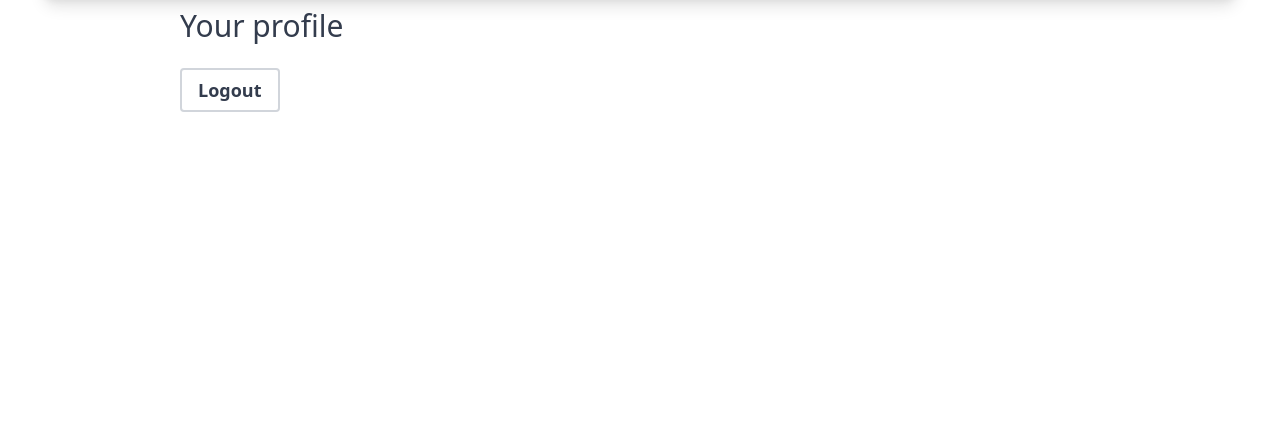
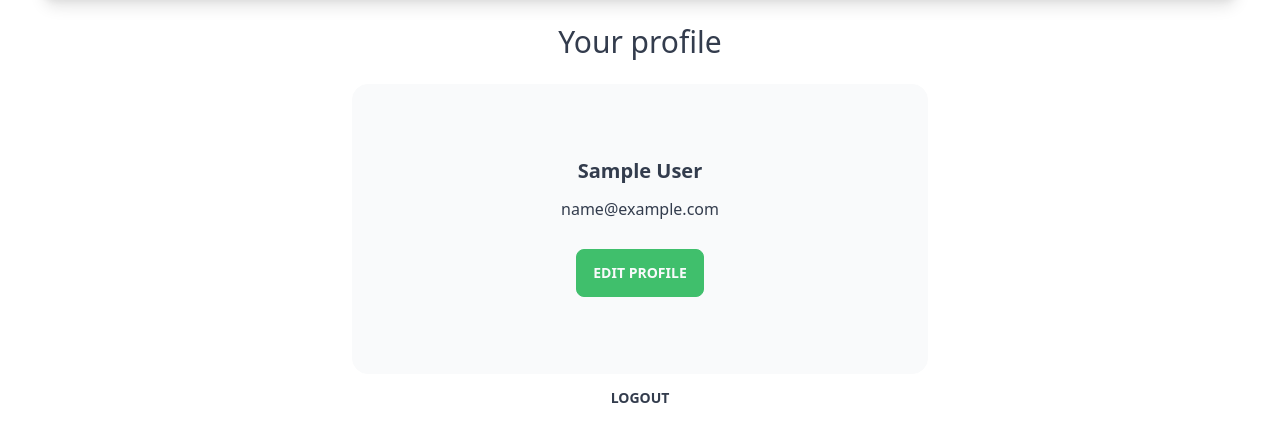
Before and after one commit to Afani97/Timary, a Django app: page /profile/ in a window 1280 px wide. Shown: the part 72-514 px from the top of the page. Run offline with Django 3.2, Linux system fonts and the light colour scheme; a user stored in the database is signed in; tables that the repository leaves empty hold one stand-in row (values such as "Sample post"); some libraries are stand-ins or nearby versions.

Commit message:
update profile template, views, forms

```diff
--- /dev/null
+++ b/timary/templates/partials/_profile.html
@@ -0,0 +1,14 @@
+<div class="p-10 card bg-base-200 lg:card-side bordered" id="user-profile">
+  <div class="card-body">
+    <h2 class="card-title text-center">{{ profile.user.first_name }} {{ profile.user.last_name }}</h2>
+    <p class="text-center">{{ profile.user.email }}</p>
+    <div class="card-actions flex justify-center">
+        <button class="btn btn-primary btn-active"
+                hx-get="{% url 'timary:edit_user_profile' %}"
+                hx-target="#user-profile"
+                hx-swap="outerHTML">
+            Edit Profile
+        </button>
+    </div>
+  </div>
+</div>
--- a/timary/templates/timary/profile.html
+++ b/timary/templates/timary/profile.html
@@ -1,10 +1,9 @@
 {% extends 'timary/base.html' %}
 
 {% block content %}
-    <h1 class="text-3xl mb-8">Your profile</h1>
-    <div>
-        <a class="hover:bg-gray-200 md:text-lg font-bold py-2 px-4 rounded border-2 border-gray-300 border-opacity-100"
-                       href="{%  url 'timary:logout' %}">Logout</a>
+    <div class="max-w-xl mx-auto">
+        <h1 class="text-3xl my-6 text-center">Your profile</h1>
+        {% include "partials/_profile.html" %}
+        <a class="flex self-center btn btn-ghost" href="{%  url 'timary:logout' %}">Logout</a>
     </div>
-
 {% endblock %}
--- a/timary/urls.py
+++ b/timary/urls.py
@@ -11,6 +11,9 @@ urlpatterns = [
     path("test-async", views.test_async, name="test-async"),
     path("dashboard_stats/", views.dashboard_stats, name="dashboard_stats"),
     path("profile/", views.user_profile, name="user_profile"),
+    path("profile/partial", views.profile_partial, name="user_profile_partial"),
+    path("profile/update/", views.update_user_profile, name="update_user_profile"),
+    path("profile/edit/", views.edit_user_profile, name="edit_user_profile"),
 ]
 
 
--- a/timary/views/profile.py
+++ b/timary/views/profile.py
@@ -1,6 +1,10 @@
 from django.contrib.auth.decorators import login_required
+from django.http import QueryDict
 from django.shortcuts import render
+from django.urls import reverse
 from django.views.decorators.http import require_http_methods
+
+from timary.forms import UserProfileForm
 
 
 @login_required()
@@ -8,3 +12,44 @@ from django.views.decorators.http import require_http_methods
 def user_profile(request):
     userprofile = request.user.userprofile
     return render(request, "timary/profile.html", {"profile": userprofile})
+
+
+@login_required()
+@require_http_methods(["GET"])
+def profile_partial(request):
+    userprofile = request.user.userprofile
+    return render(request, "partials/_profile.html", {"profile": userprofile})
+
+
+def render_profile_form(request, profile_form=None):
+    context = {
+        "form": profile_form,
+        "url": reverse("timary:update_user_profile"),
+        "target": "this",
+        "swap": "outerHTML",
+        "id": "update-user-profile",
+        "cancel_url": reverse("timary:user_profile_partial"),
+        "btn_title": "Update profile",
+    }
+    return render(request, "partials/_htmx_put_form.html", context)
+
+
+@login_required()
+@require_http_methods(["GET"])
+def edit_user_profile(request):
+    userprofile = request.user.userprofile
+    profile_form = UserProfileForm(instance=userprofile.user)
+    return render_profile_form(request, profile_form)
+
+
+@login_required()
+@require_http_methods(["PUT"])
+def update_user_profile(request):
+    user = request.user
+    put_params = QueryDict(request.body)
+    profile_form = UserProfileForm(put_params, instance=user)
+    if profile_form.is_valid():
+        update_profile = profile_form.save()
+        userprofile = update_profile.userprofile
+        return render(request, "partials/_profile.html", {"profile": userprofile})
+    return render_profile_form(request=request, profile_form=profile_form)
```
Also changed, not shown: timary/forms.py (+33 -0 lines), timary/templates/partials/_htmx_put_form.html (+16 -18 lines).
